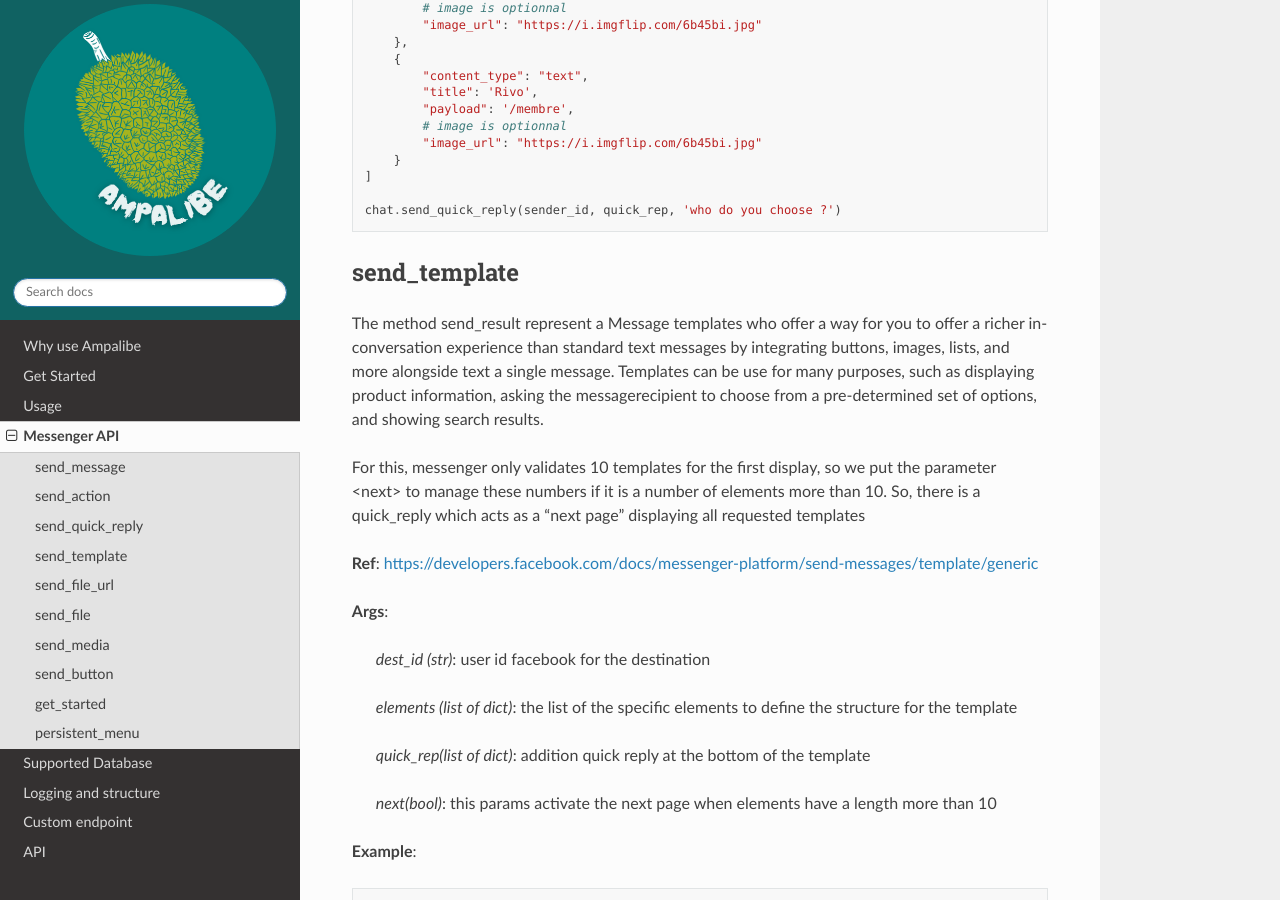
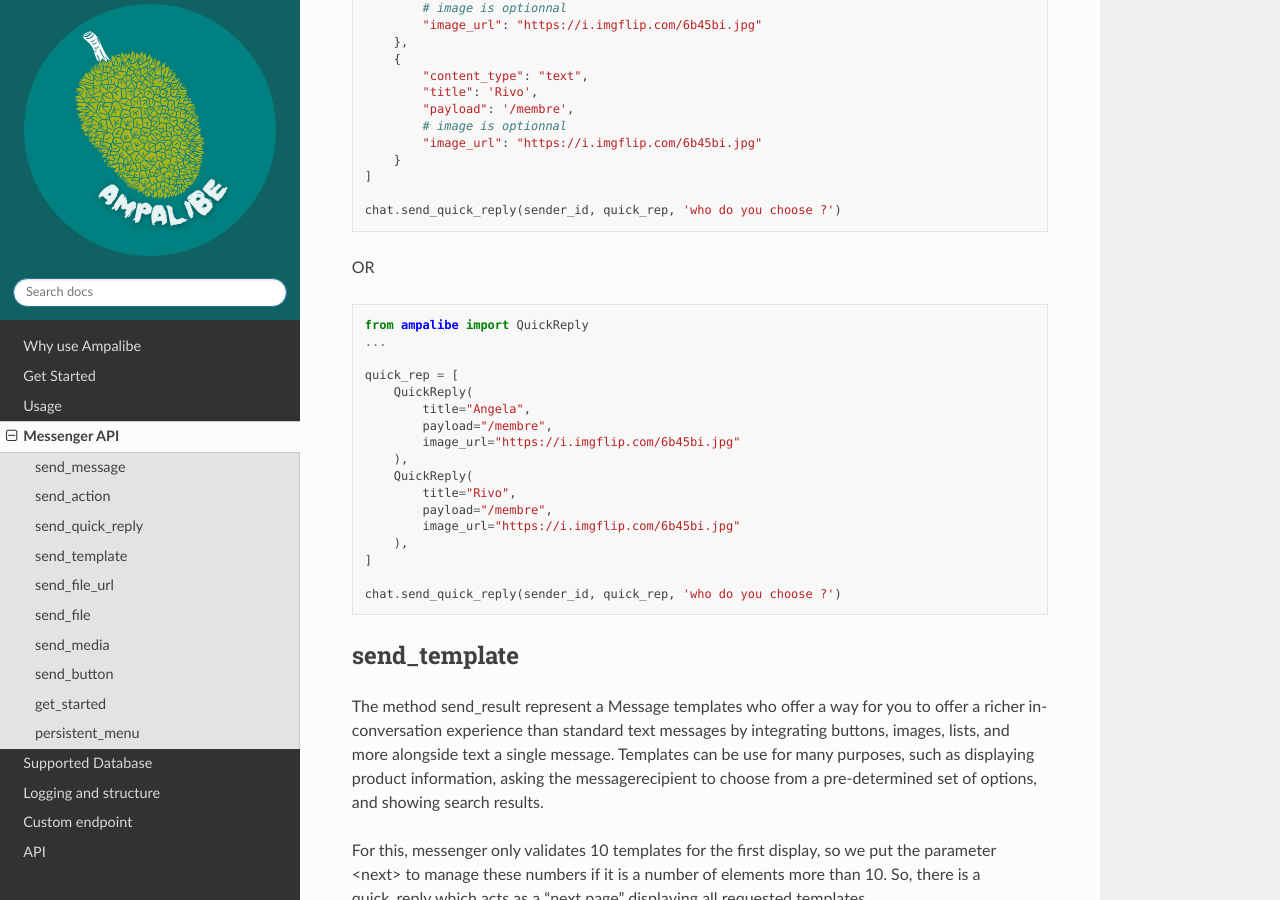
Before and after one commit to iTeam-S/Ampalibe, a Sphinx documentation site: the page built from docs/source/messenger.rst, in a window 1280 px wide and 900 px high, scrolled down 1763 px. Built offline with Sphinx 7.4.7 and the Read the Docs theme 2.0.0, drawn with Linux system fonts in a browser that asks for light colours.

Commit message:
[ADD] Add docs

```diff
--- a/docs/source/messenger.rst
+++ b/docs/source/messenger.rst
@@ -94,6 +94,28 @@ to request a person's location, email address, and phone number.
             # image is optionnal
             "image_url": "https://i.imgflip.com/6b45bi.jpg"
         }
+    ]
+
+    chat.send_quick_reply(sender_id, quick_rep, 'who do you choose ?')
+
+OR
+
+.. code-block:: python
+
+    from ampalibe import QuickReply
+    ...
+
+    quick_rep = [
+        QuickReply(
+            title="Angela",
+            payload="/membre",
+            image_url="https://i.imgflip.com/6b45bi.jpg"
+        ),
+        QuickReply(
+            title="Rivo",
+            payload="/membre",
+            image_url="https://i.imgflip.com/6b45bi.jpg"
+        ),
     ]
 
     chat.send_quick_reply(sender_id, quick_rep, 'who do you choose ?')
```
Also changed, not shown: README.md (+2 -1 lines).
